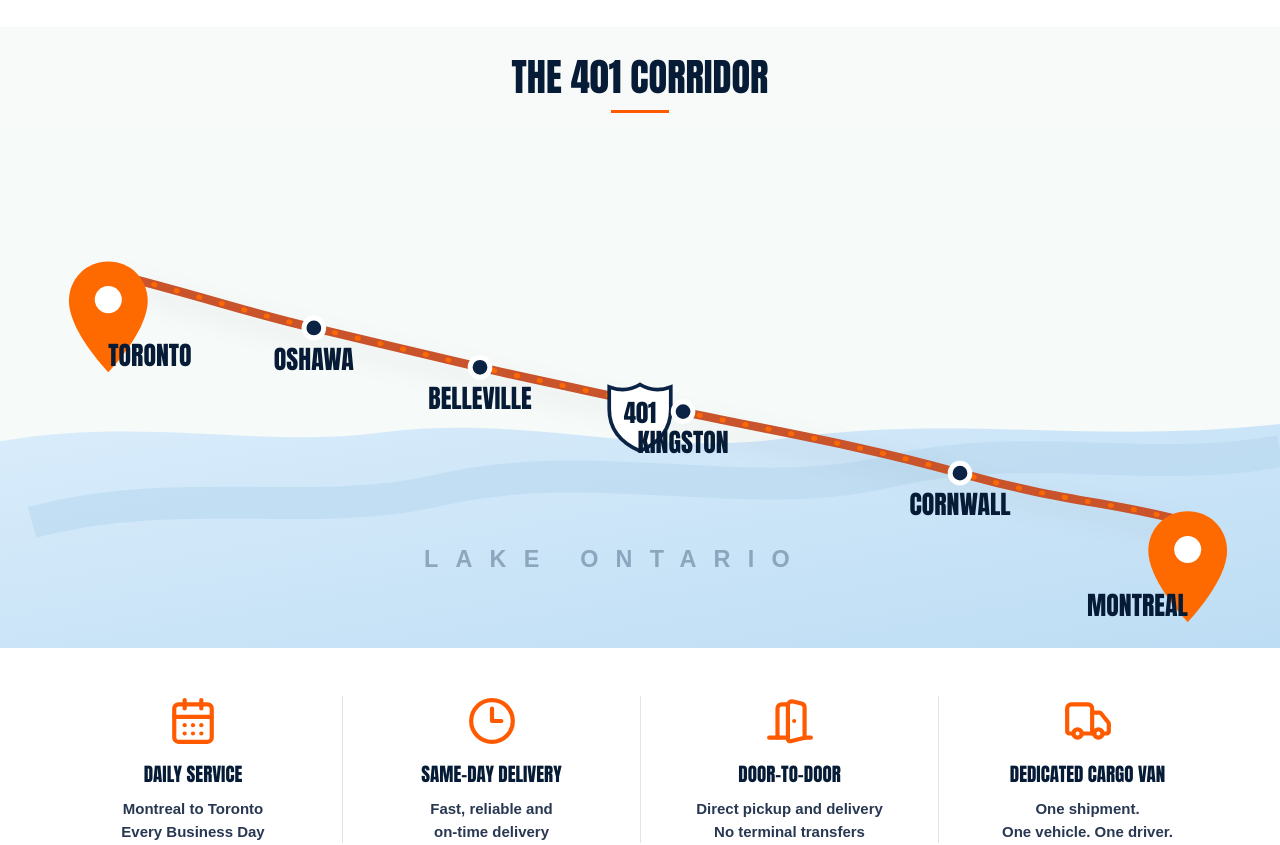
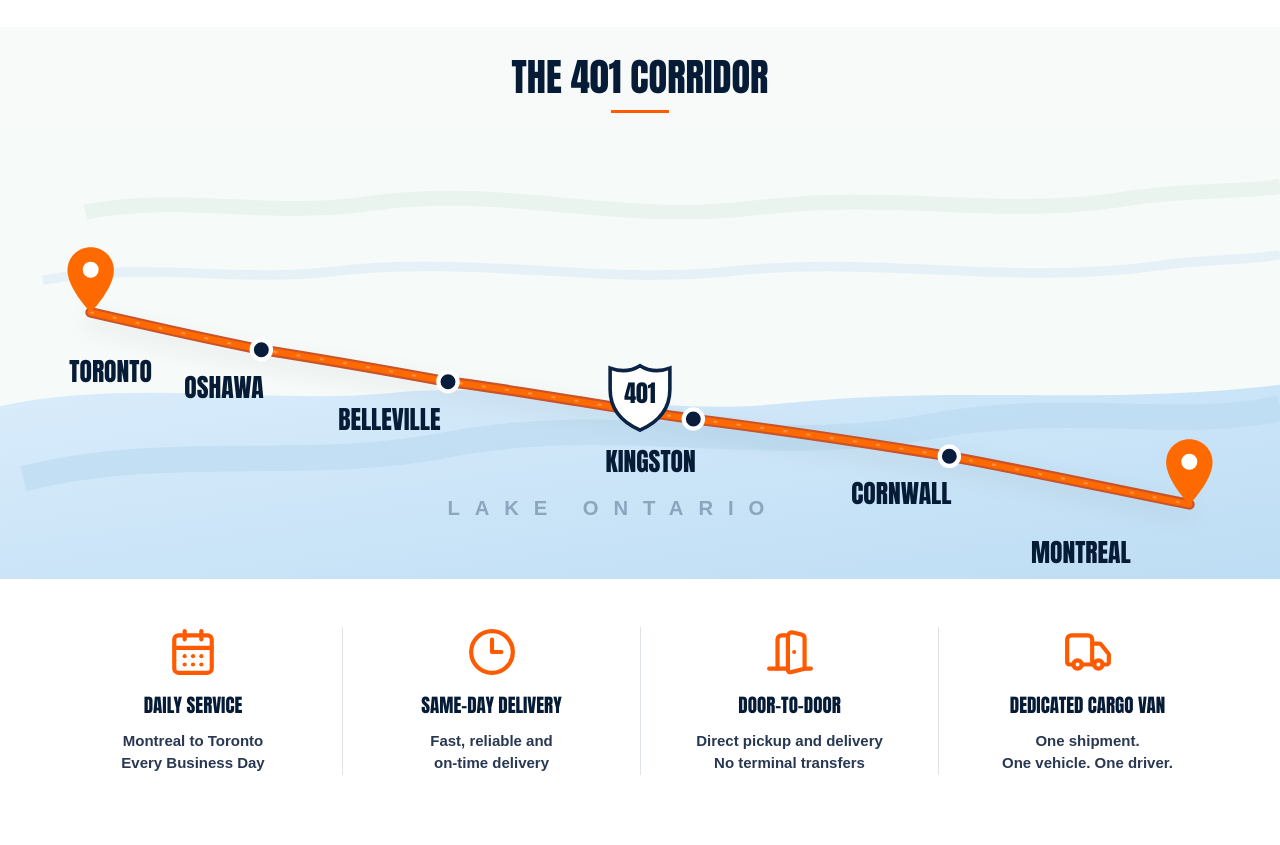
Before and after one commit to itbanque/mandyexpress, a Next.js app: page /route in a window 1280 px wide. Shown: the part 460-1305 px from the top of the page. Built offline with nearby package versions, Linux system fonts and the light colour scheme.

Commit message:
Refine route corridor map

```diff
--- a/app/globals.css
+++ b/app/globals.css
@@ -841,6 +841,9 @@ canvas {
 }
 
 .route-map-illustration {
+  width: 100%;
+  aspect-ratio: 1200 / 420;
+  min-height: 0;
   overflow: hidden;
   background: #f6faf8;
 }
@@ -848,7 +851,7 @@ canvas {
 .route-map-illustration svg {
   display: block;
   width: 100%;
-  height: auto;
+  height: 100%;
 }
 
 .route-lake-label {
@@ -872,7 +875,7 @@ canvas {
 }
 
 .route-city-label {
-  font-size: 21px;
+  font-size: 24px;
 }
 
 .route-highlights {
@@ -2493,7 +2496,7 @@ canvas {
   .route-map-illustration svg {
     width: 100%;
     max-width: 100%;
-    height: auto;
+    height: 100%;
   }
 
   .route-highlights {
--- a/app/route/page.tsx
+++ b/app/route/page.tsx
@@ -79,17 +79,17 @@ function HighwayShield({ className = "" }: { className?: string }) {
 
 function CorridorMap() {
   const stops = [
-    { name: "Toronto", x: 88, y: 115, anchor: "start" },
-    { name: "Oshawa", x: 255, y: 160, anchor: "middle" },
-    { name: "Belleville", x: 390, y: 192, anchor: "middle" },
-    { name: "Kingston", x: 555, y: 228, anchor: "middle" },
-    { name: "Cornwall", x: 780, y: 278, anchor: "middle" },
-    { name: "Montreal", x: 965, y: 318, anchor: "end" }
+    { name: "Toronto", x: 85, y: 170, labelX: 65, labelY: 235, anchor: "start" },
+    { name: "Oshawa", x: 245, y: 205, labelX: 210, labelY: 250, anchor: "middle" },
+    { name: "Belleville", x: 420, y: 235, labelX: 365, labelY: 280, anchor: "middle" },
+    { name: "Kingston", x: 650, y: 270, labelX: 610, labelY: 320, anchor: "middle" },
+    { name: "Cornwall", x: 890, y: 305, labelX: 845, labelY: 350, anchor: "middle" },
+    { name: "Montreal", x: 1115, y: 350, labelX: 1060, labelY: 405, anchor: "end" }
   ];
 
   return (
     <div className="route-map-illustration" aria-label="Static route map from Toronto to Montreal along Highway 401">
-      <svg viewBox="0 0 1040 420" role="img">
+      <svg viewBox="0 0 1200 420" role="img" aria-label="Toronto to Montreal Highway 401 route" preserveAspectRatio="xMidYMid meet">
         <defs>
           <linearGradient id="routeWater" x1="0" x2="1" y1="0" y2="1">
             <stop offset="0" stopColor="#d9ecfb" />
@@ -100,63 +100,86 @@ function CorridorMap() {
           </filter>
         </defs>
 
-        <rect width="1040" height="420" fill="#f6faf8" />
+        <rect width="1200" height="420" fill="#f6faf8" />
         <path
-          d="M0 252 C120 232 210 258 310 245 C430 230 520 265 635 250 C780 230 890 255 1040 238 L1040 420 L0 420 Z"
+          d="M0 258 C120 232 248 256 362 246 C500 232 604 270 738 255 C904 238 1030 258 1200 238 L1200 420 L0 420 Z"
           fill="url(#routeWater)"
         />
         <path
-          d="M26 318 C145 286 253 316 356 292 C485 262 604 304 721 277 C835 250 933 280 1040 260"
+          d="M22 326 C155 292 292 320 420 294 C572 264 722 305 866 278 C1002 252 1102 281 1200 260"
           fill="none"
           stroke="#b6d8ef"
-          strokeWidth="26"
+          strokeWidth="24"
+          opacity="0.5"
+        />
+        <path
+          d="M80 76 C170 58 248 82 346 68 C478 50 574 88 708 72 C840 56 935 82 1052 64 C1116 54 1162 58 1200 52"
+          fill="none"
+          stroke="#d8eadf"
+          strokeWidth="14"
+          opacity="0.42"
+        />
+        <path
+          d="M40 140 C135 122 220 142 310 132 C445 116 558 144 680 132 C830 116 940 146 1088 126 C1130 120 1166 122 1200 116"
+          fill="none"
+          stroke="#d7ebf8"
+          strokeWidth="9"
           opacity="0.55"
         />
-        <text x="500" y="354" textAnchor="middle" className="route-lake-label">
+        <text x="575" y="360" textAnchor="middle" className="route-lake-label">
           LAKE ONTARIO
         </text>
 
         <path
-          d="M88 115 C170 136 203 148 255 160 S338 180 390 192 S502 216 555 228 S695 254 780 278 S910 302 965 318"
+          d="M85 170 C150 185 195 195 245 205 C310 215 365 225 420 235 C500 245 575 260 650 270 C730 280 810 292 890 305 C970 320 1040 335 1115 350"
           fill="none"
           stroke="#c9522a"
-          strokeWidth="7"
+          strokeWidth="10"
           strokeLinecap="round"
+          strokeLinejoin="round"
           filter="url(#mapSoftShadow)"
         />
         <path
-          d="M88 115 C170 136 203 148 255 160 S338 180 390 192 S502 216 555 228 S695 254 780 278 S910 302 965 318"
+          d="M85 170 C150 185 195 195 245 205 C310 215 365 225 420 235 C500 245 575 260 650 270 C730 280 810 292 890 305 C970 320 1040 335 1115 350"
           fill="none"
           stroke="#ff6a00"
-          strokeWidth="4"
+          strokeWidth="6"
           strokeLinecap="round"
-          strokeDasharray="1 18"
-          opacity="0.95"
+          strokeLinejoin="round"
+        />
+        <path
+          d="M85 170 C150 185 195 195 245 205 C310 215 365 225 420 235 C500 245 575 260 650 270 C730 280 810 292 890 305 C970 320 1040 335 1115 350"
+          fill="none"
+          stroke="#ffb27b"
+          strokeWidth="2"
+          strokeLinecap="round"
+          strokeDasharray="2 20"
+          opacity="0.55"
         />
 
-        <g transform="translate(520 206)">
+        <g transform="translate(600 220) scale(1.12)">
           <path d="M0 0c8 5 17 5 25 2v18c0 16-9 27-25 34C-16 47-25 36-25 20V2C-17 5-8 5 0 0Z" fill="#fff" stroke="#0b2345" strokeWidth="3" />
           <text x="0" y="31" textAnchor="middle" className="route-map-shield-text">
             401
           </text>
         </g>
 
-        <g transform="translate(88 106)">
+        <g transform="translate(85 109) scale(0.68)">
           <path d="M0 0c-18 0-32 14-32 32 0 25 32 58 32 58s32-33 32-58C32 14 18 0 0 0Z" fill="#ff6a00" />
           <circle cx="0" cy="31" r="11" fill="#fff" />
         </g>
-        <g transform="translate(965 309)">
+        <g transform="translate(1115 289) scale(0.68)">
           <path d="M0 0c-18 0-32 14-32 32 0 25 32 58 32 58s32-33 32-58C32 14 18 0 0 0Z" fill="#ff6a00" />
           <circle cx="0" cy="31" r="11" fill="#fff" />
         </g>
 
         {stops.slice(1, -1).map((stop) => (
-          <circle cx={stop.x} cy={stop.y} r="8" fill="#0b2345" stroke="#fff" strokeWidth="4" key={stop.name} />
+          <circle cx={stop.x} cy={stop.y} r="9" fill="#071d3b" stroke="#fff" strokeWidth="4" key={stop.name} />
         ))}
         {stops.map((stop) => (
           <text
-            x={stop.x}
-            y={stop.name === "Toronto" ? stop.y + 76 : stop.name === "Montreal" ? stop.y + 76 : stop.y + 34}
+            x={stop.labelX}
+            y={stop.labelY}
             textAnchor={stop.anchor as "start" | "middle" | "end"}
             className="route-city-label"
             key={stop.name}
```
